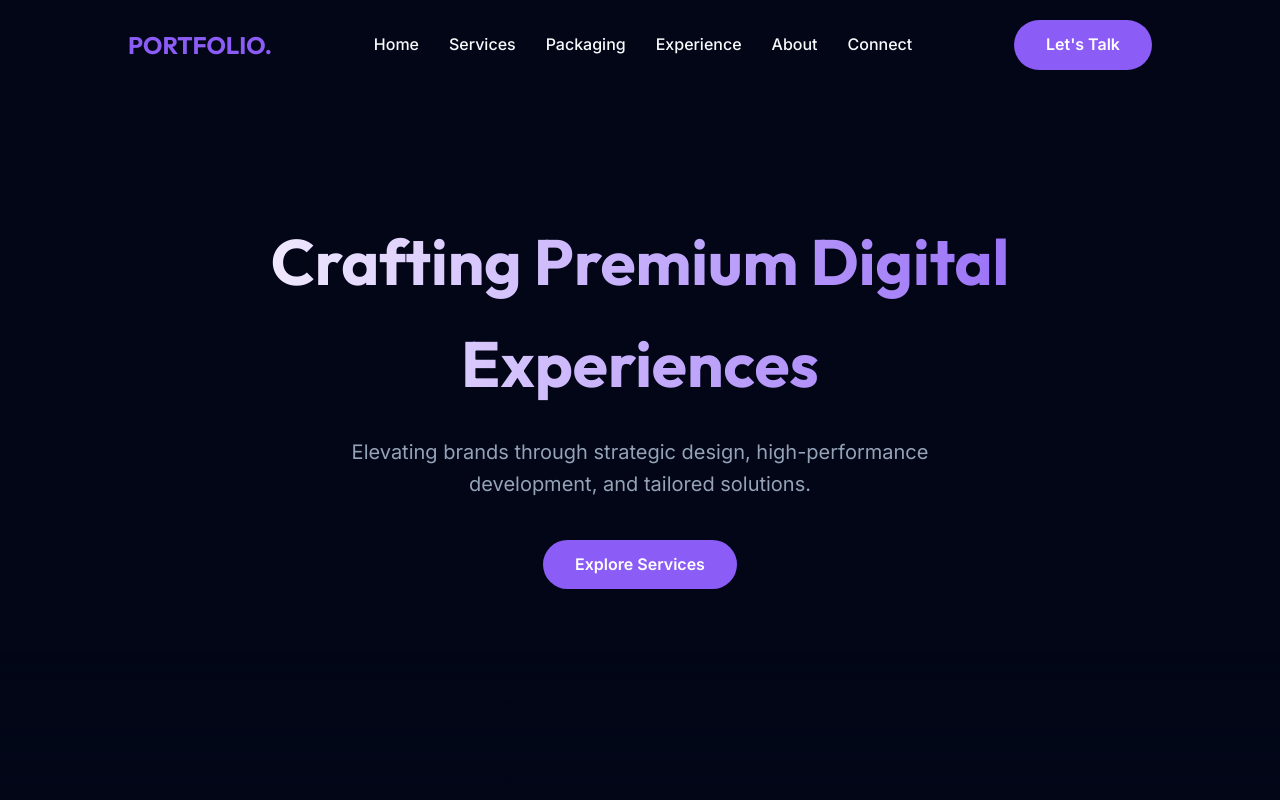
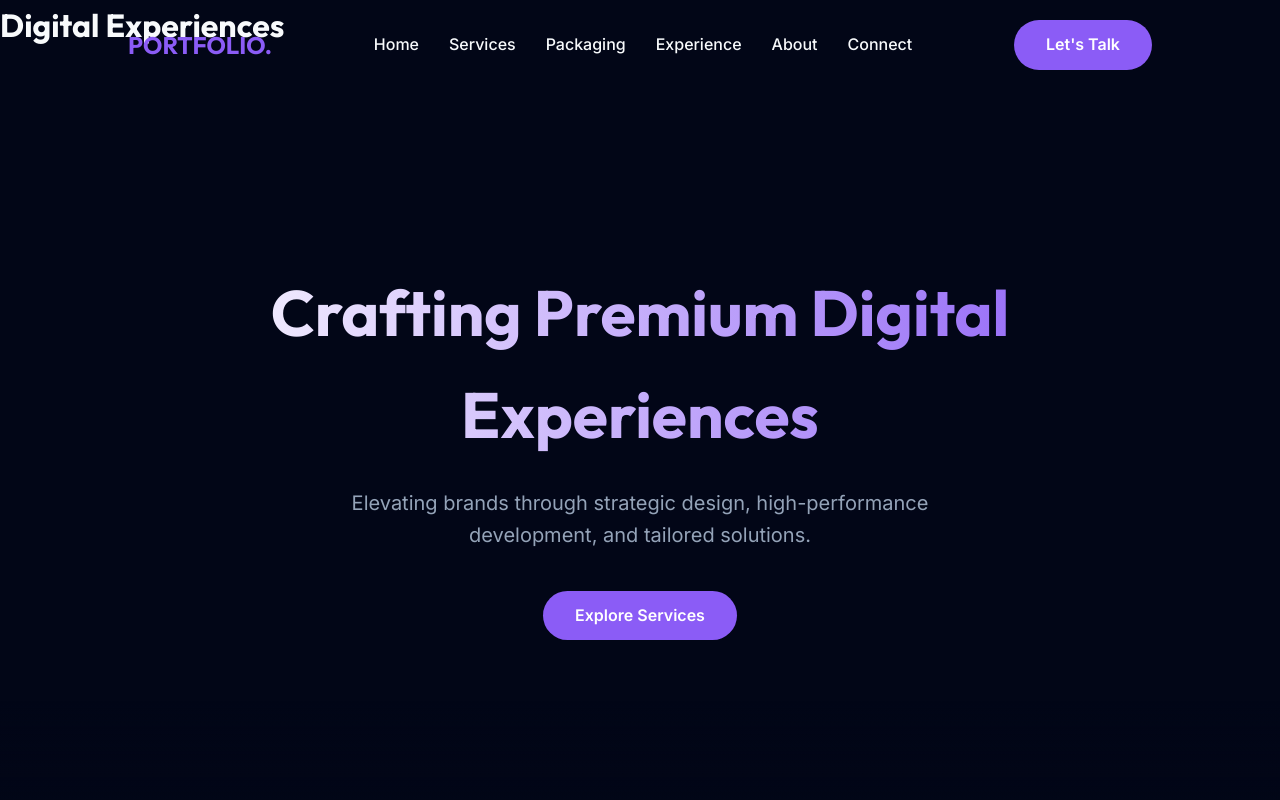
Before and after one commit to DHARANI-hub-creator/DM-portfolio, a website built with Vite: page index.html in a window 1280 px wide. Shown: the top 800 px of the page. Built offline with nearby package versions, Linux system fonts and the light colour scheme; files whose address does not match are found by name.

Commit message:
Update index.html

```diff
--- a/index.html
+++ b/index.html
@@ -4,6 +4,9 @@
 <head>
     <meta charset="UTF-8">
     <meta name="viewport" content="width=device-width, initial-scale=1.0">
+<h1 class="headline">
+  Digital Experiences
+</h1>
     <title>Professional Portfolio | High-End Services</title>
     <meta name="description"
         content="Premium professional portfolio featuring home, services, packaging, and about sections with a modern design.">
```
